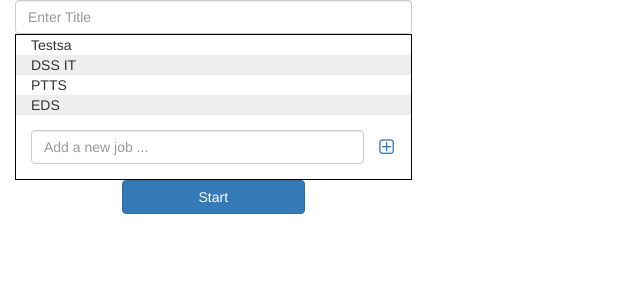
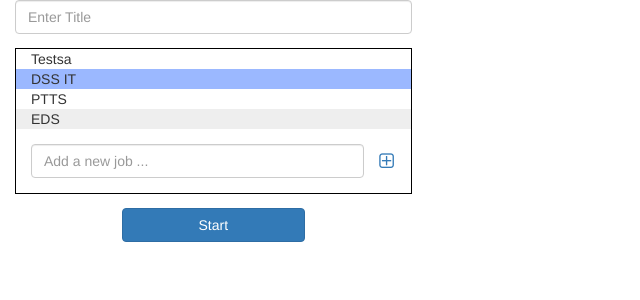
Before and after one commit to markediez/markediez.github.io, a PHP site: page /db/projects/time-keeper/time-keeper.php in a window 1280 px wide. Shown: the part 70-370 px from the top of the page, without its empty margins (0-640 px from the left). Run offline with PHP 8.4, Linux system fonts and the light colour scheme; data comes from the database, SQL or seed files in the repository; both versions use the stored data as it was after the commit.

Commit message:
Run functions on enter instead of sending form

```diff
--- a/projects/time-keeper/behaviour.js
+++ b/projects/time-keeper/behaviour.js
@@ -1,11 +1,3 @@
-$( document ).ready(function() {
-  $('.clickable-row').click(function() {
-    // Remove previous active
-    $('.clickable-row.active').removeClass("active");
-    $(this).addClass("active");
-  });
-});
-
 function isValid(formID) {
   if(!$(formID)[0].checkValidity()) {
     $(formID).find(':submit').click();
--- a/projects/time-keeper/script.js
+++ b/projects/time-keeper/script.js
@@ -3,7 +3,7 @@
  */
 
 function addJob() {
-  var job_name = $('#new-job').val();
+  var job_name = $('#job-input').val();
 
   if(job_name != '') {
     var xmlhttp = new XMLHttpRequest();
@@ -15,7 +15,7 @@ function addJob() {
             $('.clickable-row.active').removeClass("active");
             $(this).addClass("active");
           });
-          $('#new-job').val('');
+          $('#job-input').val('');
       }
     };
 
@@ -25,12 +25,12 @@ function addJob() {
   }
 }
 
-function postFormSubmit(formID, url) {
+function postFormSubmit(formID, elements, url) {
   if(isValid(formID)) {
     // Get params
-    var inputs = $(formID + ' .tooltips input');
+    var inputs = $(elements);
     var params = inputs[0].name + "=" + inputs[0].value;
-    for(var i = 1; i < $(formID + ' .tooltips input').length; i++) {
+    for(var i = 1; i < $(elements).length; i++) {
       if(inputs[i].name != '') {
         params += "&" + inputs[i].name + "=" + inputs[i].value;
       }
@@ -43,7 +43,9 @@ function postFormSubmit(formID, url) {
       if (xmlhttp.readyState == 4 && xmlhttp.status == 200) {
         switch(formID) {
           case '#login-form':
-            alert("login-form");
+            if(xmlhttp.responseText.indexOf('true') !== -1) {
+              alert("hi");
+            }
             break;
           case '#register-form':
             if(xmlhttp.responseText.indexOf('username') !== -1) {
--- a/projects/time-keeper/style.css
+++ b/projects/time-keeper/style.css
@@ -15,8 +15,7 @@ a {
   overflow-x: auto;
 }
 
-#new-job {
-
+#job-input {
   margin: 15px 0 15px 0;
 }
 
@@ -111,7 +110,7 @@ a {
   cursor: pointer;
 }
 
-.clickable-row.active {
+tr.clickable-row.active {
   background-color: #9bb8ff;
 }
 /* End Table */
--- a/projects/time-keeper/time-keeper.php
+++ b/projects/time-keeper/time-keeper.php
@@ -7,6 +7,31 @@
       addHeaders("Time Keeper");
       $db = new DBLite();
     ?>
+    <script type="text/javascript">
+      $( document ).ready(function() {
+        $('.clickable-row').click(function() {
+          // Remove previous active
+          $('.clickable-row.active').removeClass("active");
+          $(this).addClass("active");
+        });
+
+        $('#title-input').keydown(function(event) {
+          // Enter Key
+          if(event.keyCode==13) {
+            $('#start-button').click();
+            return false;
+          }
+        });
+
+        $('#job-input').keydown(function(event) {
+          // Enter Key
+          if(event.keyCode==13) {
+            $('#job-button').click();
+            return false;
+          }
+        });
+      });
+    </script>
   </head>
   <body>
     <div class="container-fluid">
@@ -20,9 +45,9 @@
       <div id="time-keeper-form" class="row">
         <form class="col-md-4">
           <div class="col-md-12 no-padding">
-            <input type="text" class="form-control" name="title" placeholder="Enter Title" required>
+            <input id="title-input" type="text" class="form-control" name="title" placeholder="Enter Title" required>
           </div>
-          <div id="choices" class="col-md-12">
+          <div id="choices" class="col-md-12 form-item">
             <table class="table-choice">
               <?php
                 $statement = $db->prepare("SELECT id, title FROM Jobs"); // TODO: WHERE ID = user_id
@@ -49,26 +74,15 @@
                 <td></td>
               </tr>
               <tr>
-                <td><input id="new-job" type="text" class="form-control" placeholder="Add a new job ..."></td>
-                <td><a onclick="addJob()"><i class="fa fa-plus-square-o fa-lg" aria-hidden="true"></i></a></td>
+                <td><input id="job-input" type="text" class="form-control" placeholder="Add a new job ..."></td>
+                <td><a id="job-button" onclick="addJob()"><i class="fa fa-plus-square-o fa-lg" aria-hidden="true"></i></a></td>
               </tr>
             </table>
           </div>
-          <div class="col-md-12">
-            <button class="col-md-6 col-md-offset-3 btn btn-primary">Start</button>
+          <div class="col-md-12 form-item">
+            <button id="start-button" class="col-md-6 col-md-offset-3 btn btn-primary">Start</button>
           </div>
         </form>
-
-        <?php
-          // $statement = $db->prepare("SELECT title FROM Jobs"); // TODO: WHERE ID = user_id
-          // echo "Over Here<br>";
-          // $result = $statement->execute();
-          // echo $db->lastErrorMsg();
-          // while($row = $result->fetchArray()) {
-          //   print_r($row);
-          //   echo $db->lastErrorMsg();
-          // }
-        ?>
       </div>
     </div>
   </body>
```
Also changed, not shown: projects/time-keeper/index.php (+13 -1 lines), projects/time-keeper/register.php (+12 -1 lines), projects/time-keeper/db/development/development.sqlite3.
